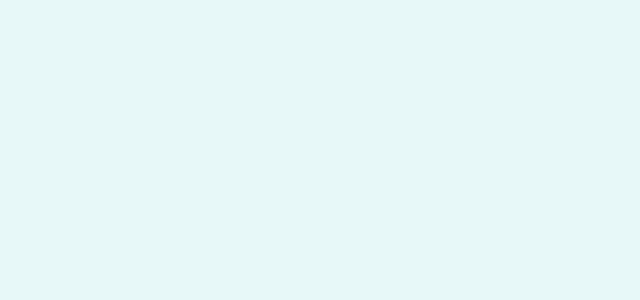
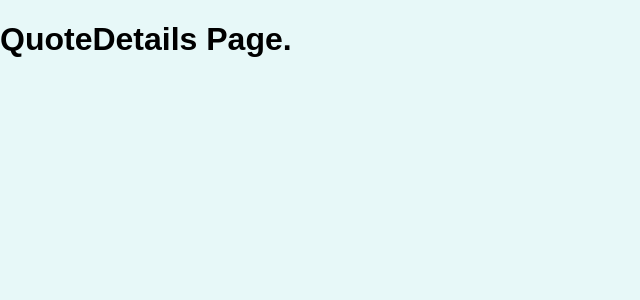
Before and after one commit to surajsgh/Great_Quotes, a JavaScript app: page /quotes/1 in a window 1280 px wide. Shown: the top 300 px of the page, without its empty margins (0-640 px from the left). Built offline with nearby package versions, Linux system fonts and the light colour scheme.

Commit message:
Add the routing and test it accordingly.

```diff
--- a/src/App.js
+++ b/src/App.js
@@ -1,8 +1,22 @@
+import { Route, Switch } from "react-router-dom";
+
+import AllQuote from "./pages/AllQuotes";
+import NewQuote from "./pages/NewQuote";
+import QuoteDetails from "./pages/QuoteDetails";
+
 function App() {
   return (
-    <div>
-
-    </div>
+    <Switch>
+      <Route path="/quotes" exact>
+        <AllQuote />
+      </Route>
+      <Route path="/quotes/:quoteId">
+        <QuoteDetails />
+      </Route>
+      <Route path="/new-quote">
+        <NewQuote />
+      </Route>
+    </Switch>
   );
 }
 
--- a/src/index.js
+++ b/src/index.js
@@ -1,6 +1,12 @@
-import ReactDOM from 'react-dom';
+import ReactDOM from "react-dom";
+import { BrowserRouter } from "react-router-dom";
 
-import './index.css';
-import App from './App';
+import "./index.css";
+import App from "./App";
 
-ReactDOM.render(<App />, document.getElementById('root'));
+ReactDOM.render(
+  <BrowserRouter>
+    <App />
+  </BrowserRouter>,
+  document.getElementById("root")
+);
--- /dev/null
+++ b/src/pages/AllQuotes.js
@@ -0,0 +1,5 @@
+const AllQuote = () => {
+  return <h1>AllQuote Page</h1>;
+};
+
+export default AllQuote;
--- /dev/null
+++ b/src/pages/NewQuote.js
@@ -0,0 +1,5 @@
+const NewQuote = () => {
+  return <h1>NewQuote Page.</h1>;
+};
+
+export default NewQuote;
--- /dev/null
+++ b/src/pages/QuoteDetails.js
@@ -0,0 +1,5 @@
+const QuoteDetails = () => {
+  return <h1>QuoteDetails Page.</h1>;
+};
+
+export default QuoteDetails;
```
